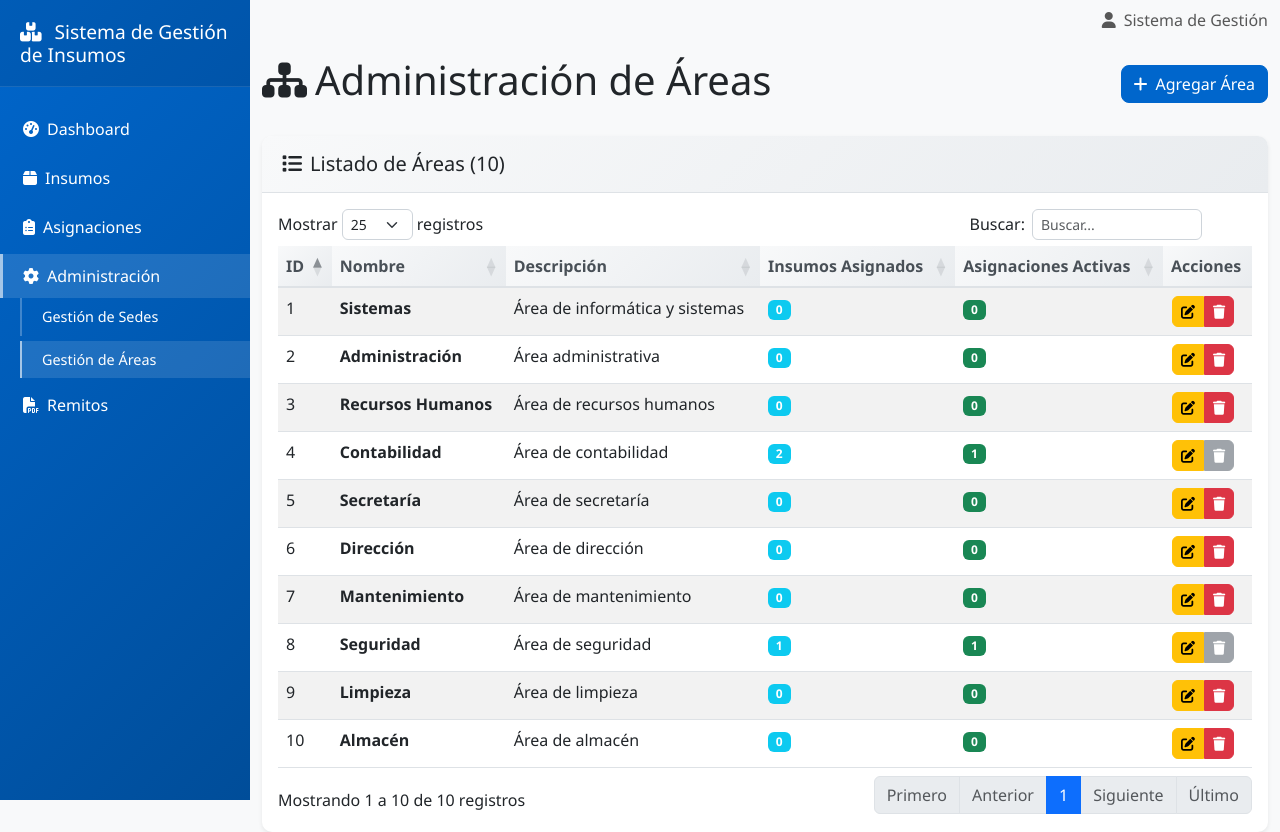
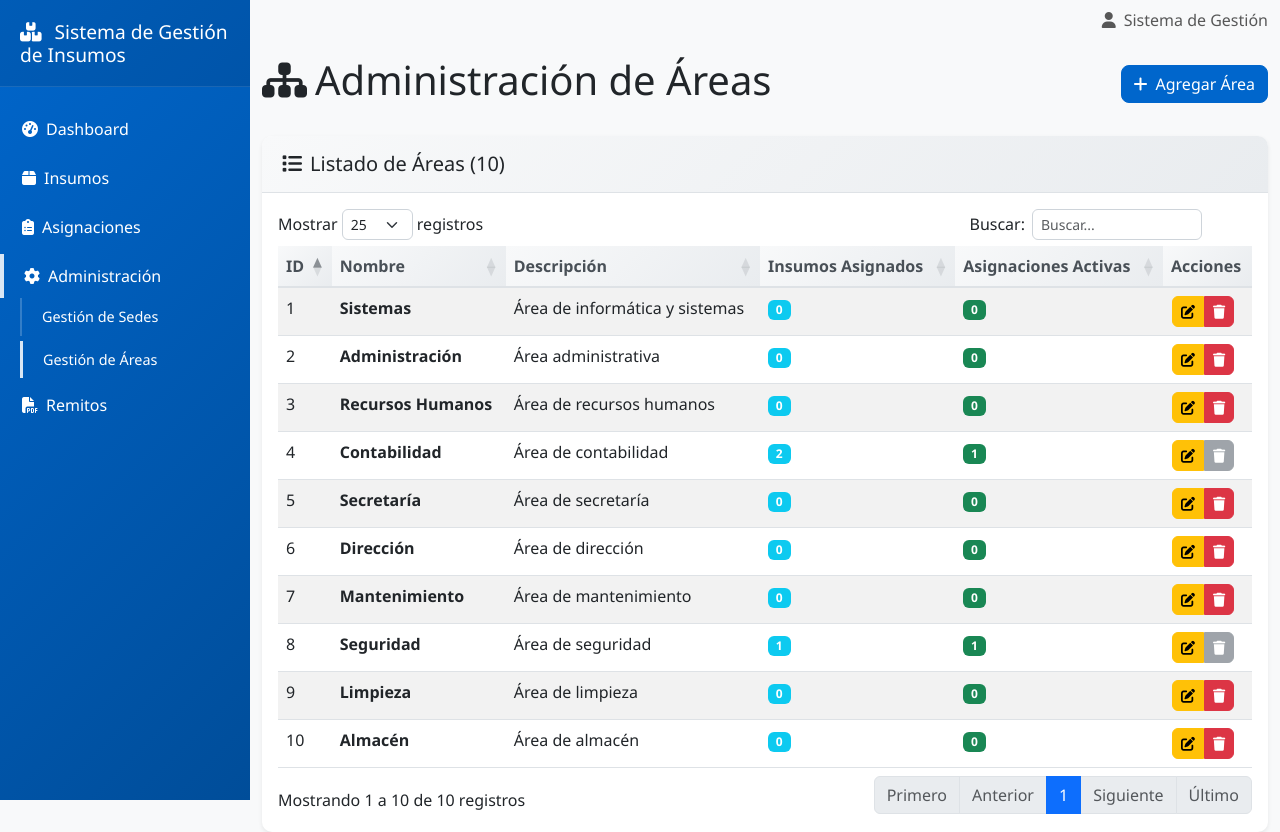
Before and after one commit to Chapu93/inventario_insumos_v1.21, a PHP site: page /inventario_app/pages/admin/areas.php in a window 1280 px wide. Run offline with PHP 8.4, Linux system fonts and the light colour scheme; data comes from the database, SQL or seed files in the repository; some libraries are stand-ins or nearby versions.

Commit message:
Sidebar: resaltado sutil solo con barra izquierda; acordeón mantiene resaltado correcto

```diff
--- a/public/css/style.css
+++ b/public/css/style.css
@@ -66,7 +66,7 @@ body {
     color: #fff;
     text-decoration: none;
     transition: all 0.3s;
-    border-left: 3px solid transparent;
+    border-left: 2px solid transparent;
 }
 
 .sidebar .components li a:hover {
@@ -75,8 +75,9 @@ body {
 }
 
 .sidebar .components li a.active {
-    background: rgba(255, 255, 255, 0.12);
-    border-left-color: rgba(255,255,255,0.6);
+    background: transparent !important;
+    border-left-color: rgba(255,255,255,0.85);
+    border-left-width: 4px;
 }
 
 .sidebar .components li ul {
@@ -86,12 +87,19 @@ body {
 .sidebar .components li ul li a {
     padding: 8px 20px;
     font-size: 0.9rem;
-    border-left: 2px solid rgba(255, 255, 255, 0.25);
+    border-left: 2px solid rgba(255, 255, 255, 0.2);
 }
 
 .sidebar .components li ul li a:hover {
-    background: rgba(255, 255, 255, 0.08);
+    background: rgba(255, 255, 255, 0.06);
     border-left-color: rgba(255,255,255,0.6);
+}
+
+/* Active state para subitems: solo barra izquierda más marcada */
+.sidebar .components li ul li a.active {
+    background: transparent !important;
+    border-left-color: rgba(255,255,255,0.85);
+    border-left-width: 3px;
 }
 
 /* Quitar flechita de dropdowns en el menú */
```
